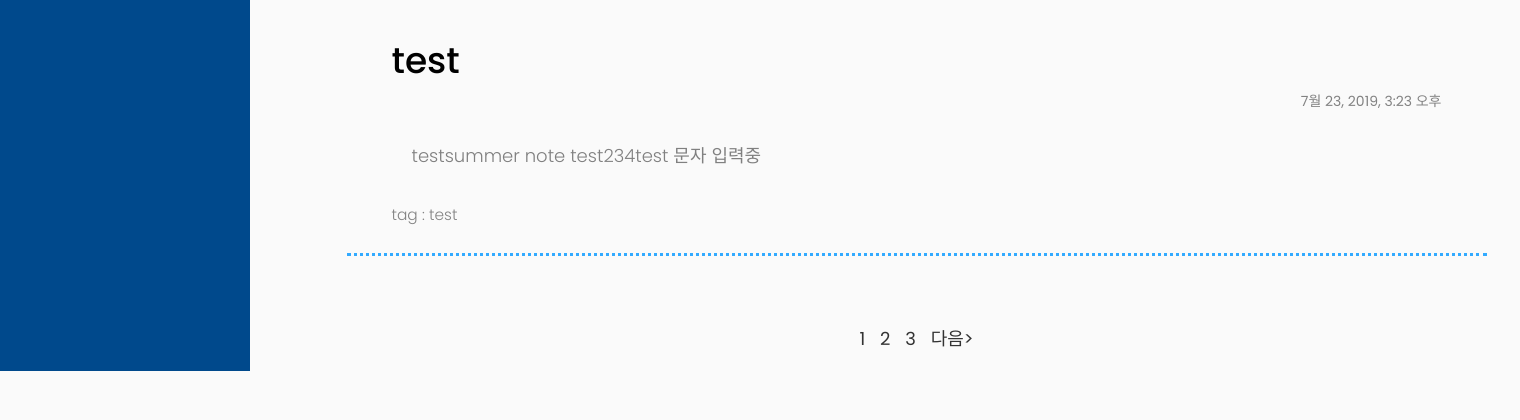
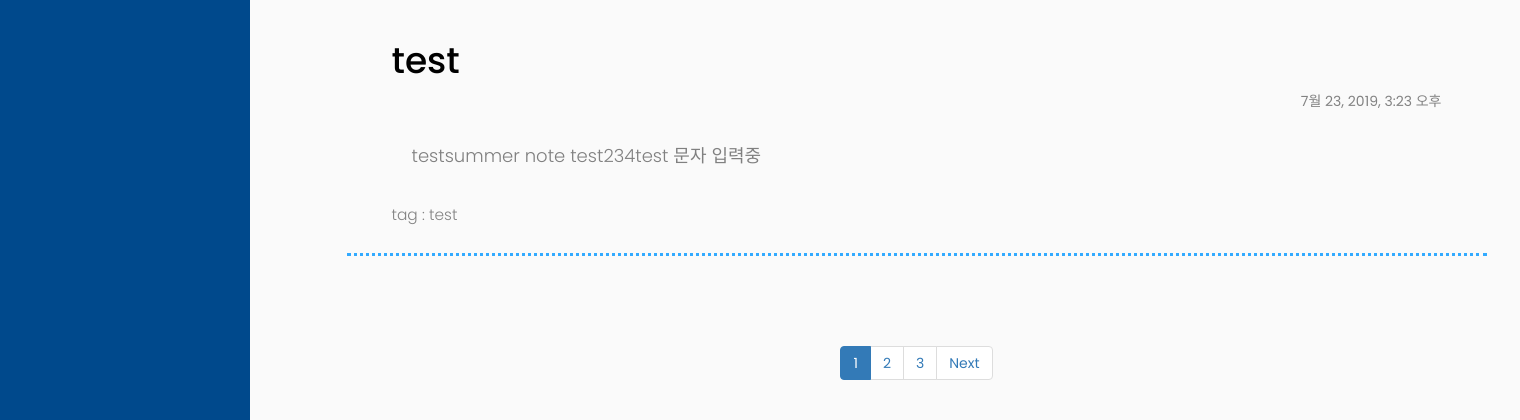
Before and after one commit to HyunQQ/django-blog, a Django app: page / in a window 1520 px wide. Shown: the part 872-1292 px from the top of the page. Before the commit the page ends 1243 px from the top, so only its background shows below. Run offline with Django 3.2, Linux system fonts and the light colour scheme; data comes from the database, SQL or seed files in the repository; some libraries are stand-ins or nearby versions.

Commit message:
post_list pageing 현재 페이지 표시 추가

```diff
--- a/blog/static/blog/css/blog_list.css
+++ b/blog/static/blog/css/blog_list.css
@@ -60,12 +60,6 @@
     height: 100px;
 }
 
-
 .lst_paging{
     text-align: center;
-    font-size: large;
 }
-
-.lst_paging a{
-    margin: 5px;
-}
--- a/blog/static/blog/js/blog_list.js
+++ b/blog/static/blog/js/blog_list.js
@@ -1,6 +1,3 @@
 $(document).ready(function(){
 
-    // var test = htmlDecode(post_text);
-
-    // $("#contents").append(test);
 });
--- a/blog/templates/blog/post_list.html
+++ b/blog/templates/blog/post_list.html
@@ -1,5 +1,6 @@
 {% extends "blog/base.html" %}
 {% load static %}
+{% load comm_ui %}
 
 {% block content%}
 <link rel="stylesheet" href="{% static 'blog/css/blog_list.css'%}">
@@ -18,19 +19,35 @@
     {% endfor%}
 
     <div class="lst_paging">
+        <nav>
+            <ul class="pagination">
                 {% if posts.has_previous %}
                 <!-- <a href="?page=1"><<</a> -->
-        <a href="?page={{ posts.previous_page_number }}"> <이전 </a>
+                <li class="page-item">
+                    <a class="page-link" href="?page={{ posts.previous_page_number }}"> Previous </a>
+                </li>
                 {% endif %}
+                {% for i in posts.paginator.page_range %}
+                    {% if posts.number ==  i %}
+                        <li class="page-item active">
+                            <a class="page-link" href="?page={{i}}">{{i}}</a>
+                        </li>
+                    {% else %}
+                        <li class="page-item">
+                            <a class="page-link" href="?page={{i}}">{{i}}</a>
+                        </li>
 
-        {% for i in posts.paginator.page_range %}
-            <a href="?page={{i}}">{{i}}</a>
+                    {% endif %}
                 {% endfor %}
 
                 {% if posts.has_next %}
-        <a href="?page={{posts.next_page_number}}"> 다음> </a>
+                <li class="page-item">
+                    <a class="page-link" href="?page={{posts.next_page_number}}">Next</a>
                     <!-- <a href="?page={{posts.paginator.num_pages}}">>></a> -->
+                </li>
                 {% endif %}
+            </ul>
+        </nav>
     </div>
 
 
```
Lines whose indentation alone changed are shown as unchanged.
